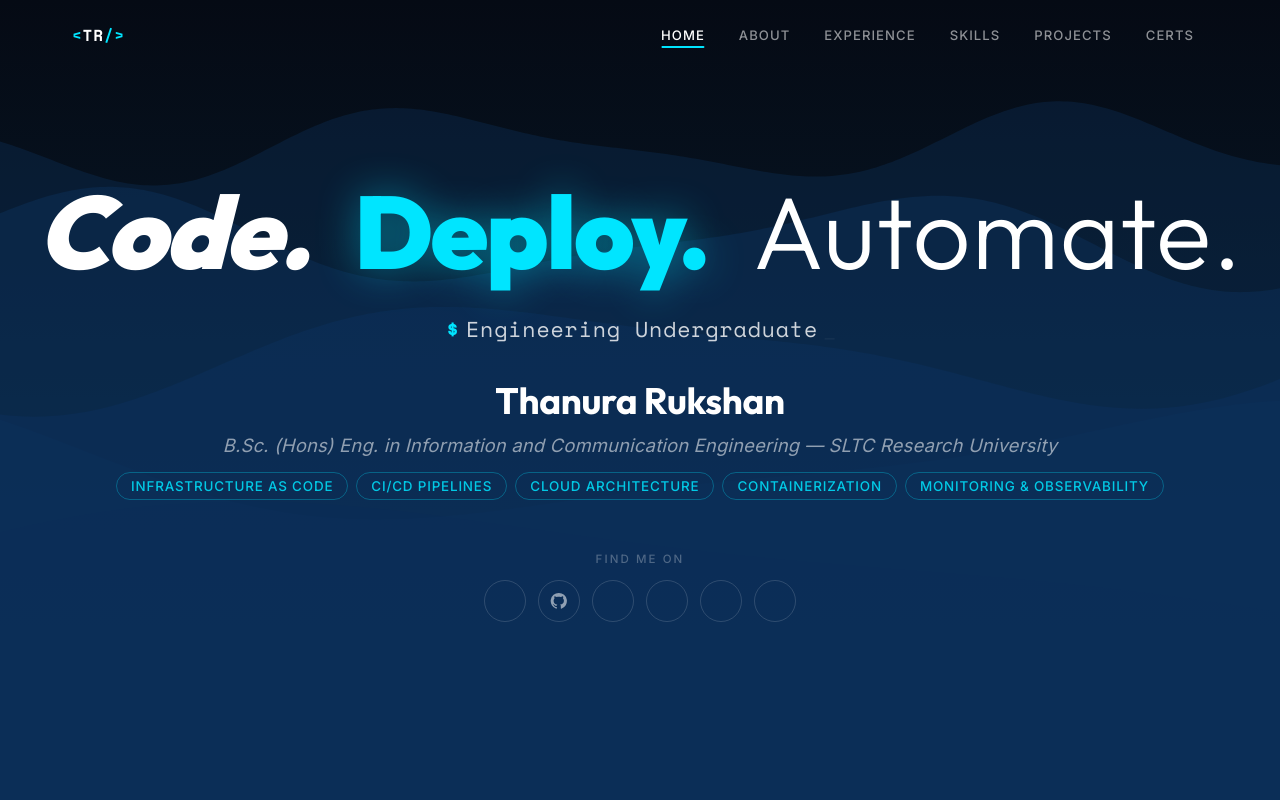
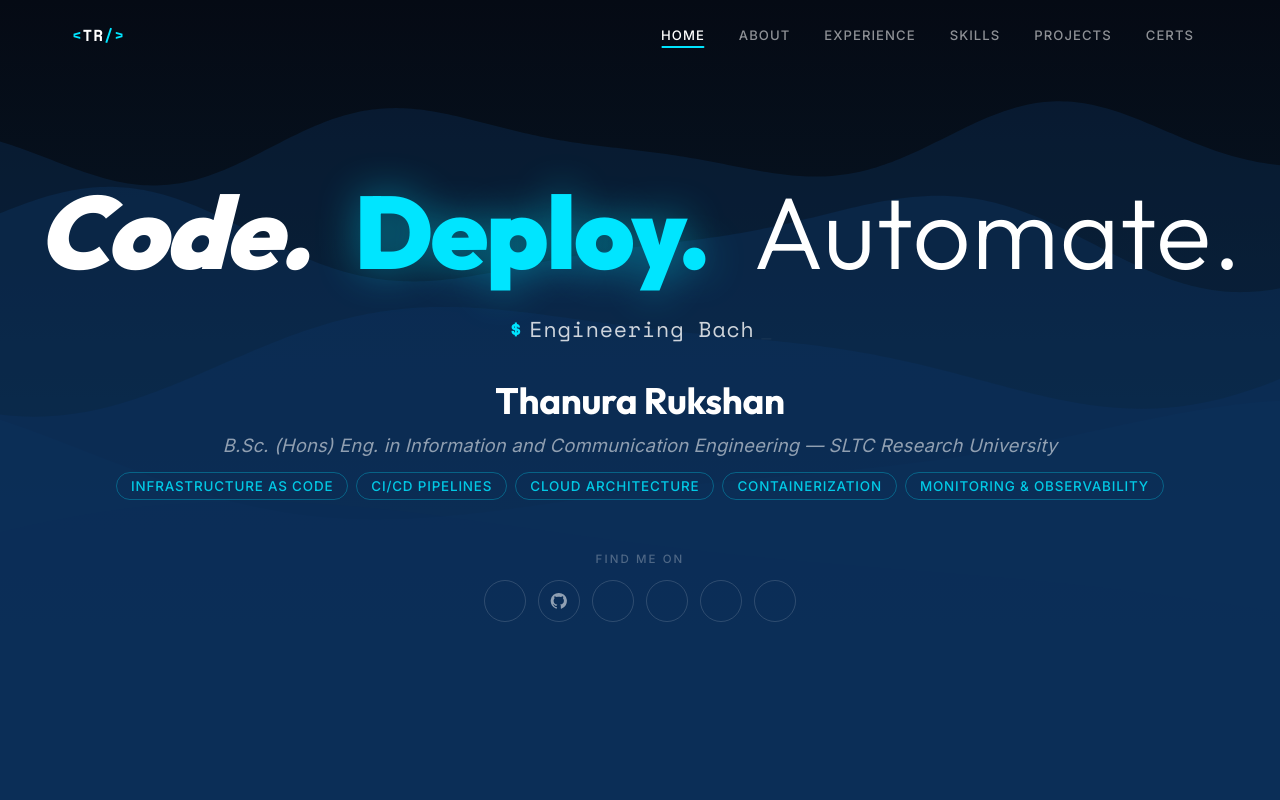
Before and after one commit to thanurarukshan/React-Portfolio-V2.0, a React (Create React App) app: page / in a window 1280 px wide. Shown: the top 800 px of the page. Built offline with nearby package versions, Linux system fonts and the light colour scheme; some icons are missing.

Commit message:
pipeline fix

```diff
--- a/src/data/portfolioData.js
+++ b/src/data/portfolioData.js
@@ -4,11 +4,13 @@ export const portfolioData = {
     name: "Thanura Rukshan",
     nameParts: ["THANURA", "RUKSHAN"], // Split for the layout effect
     roles: [
-        "DevOps Enthusiast",
-        "Engineering Undergraduate",
+        "DevOps Engineer",
+        "Engineering Bachelor",
         "Cloud Enthusiast",
         "AWS Trained",
-        "Freelancer"
+        "Freelancer Engineer",
+        "System Engineer",
+        "SRE"
     ],
     socialLinks: [
         {
```
